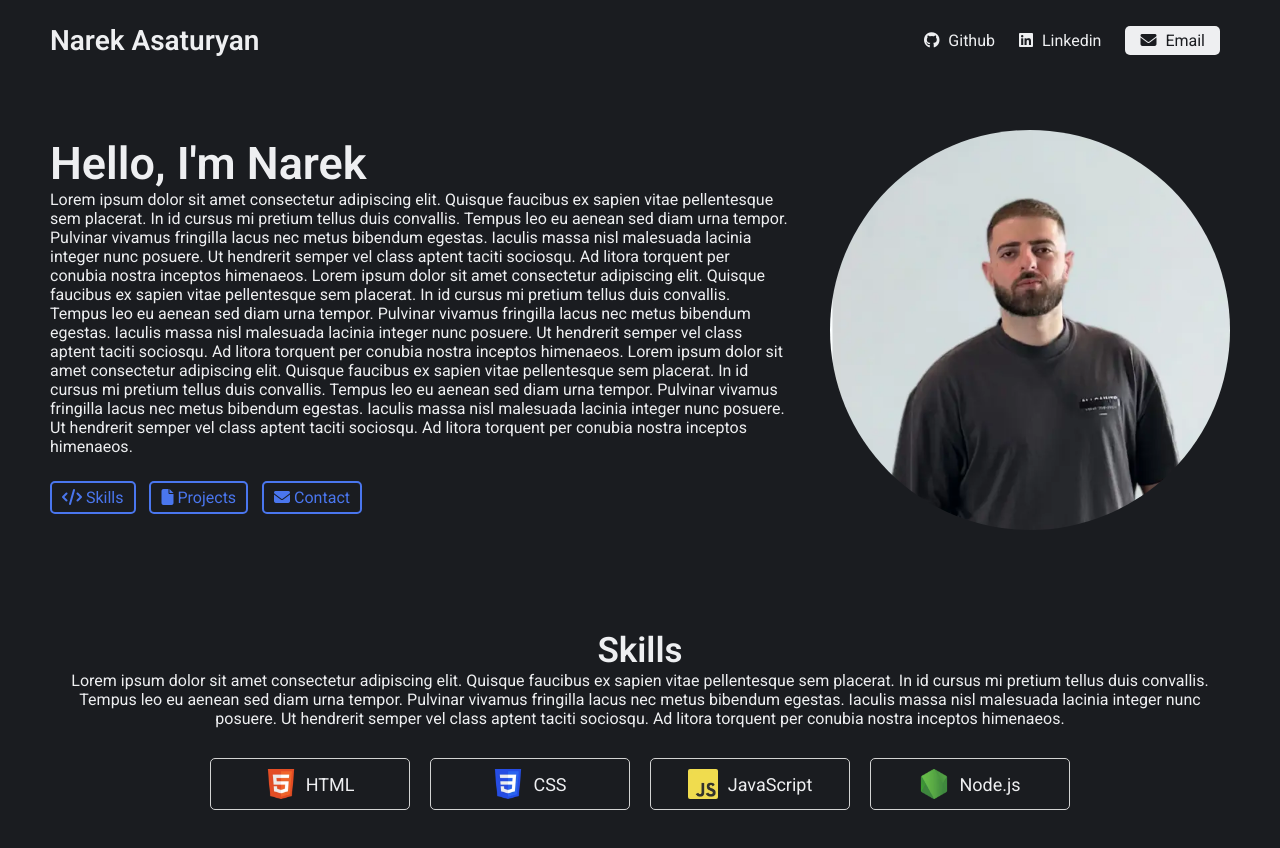
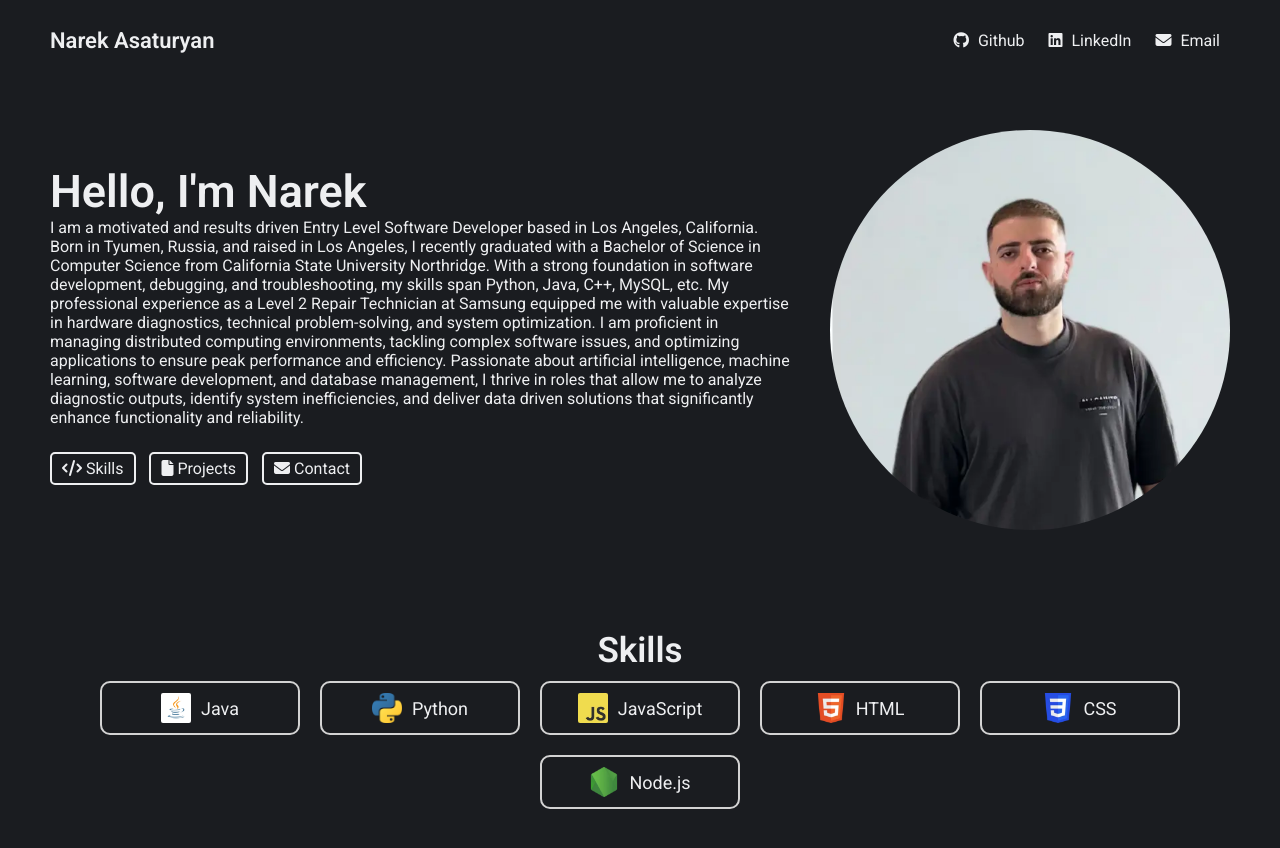
Before and after one commit to Narek-asa/Portfolio, a plain HTML site: page index.html in a window 1280 px wide. Drawn offline with Linux system fonts and the light colour scheme.

Commit message:
Updated final layout

```diff
--- a/index.html
+++ b/index.html
@@ -34,10 +34,11 @@
       <a href="https://www.linkedin.com/in/narek-a-1b531410a/" target="_blank" rel="noopener
          noreferrer">
         <i class="fa-brands fa-linkedin"></i>
-        <span>Linkedin</span>
+        <span>LinkedIn</span>
       </a>
 
-      <a href="mailto:narek.asaturyan98@gmail.com">
+      <a href="mailto:narek.asaturyan98@gmail.com" target="_blank" rel="noopener
+         noreferrer">
         <i class="fa-solid fa-envelope"></i>
         <span>Email</span>
       </a>
@@ -49,27 +50,23 @@
     <section class="hero-section">
       <div class="text">
         <h2>Hello, I'm Narek</h2>
-        <p>Lorem ipsum dolor sit amet consectetur adipiscing elit.
-          Quisque faucibus ex sapien vitae pellentesque sem placerat.
-          In id cursus mi pretium tellus duis convallis. Tempus leo eu
-          aenean sed diam urna tempor. Pulvinar vivamus fringilla lacus
-          nec metus bibendum egestas. Iaculis massa nisl malesuada lacinia
-          integer nunc posuere. Ut hendrerit semper vel class aptent taciti
-          sociosqu. Ad litora torquent per conubia nostra inceptos himenaeos.
-          Lorem ipsum dolor sit amet consectetur adipiscing elit.
-          Quisque faucibus ex sapien vitae pellentesque sem placerat. In id
-          cursus mi pretium tellus duis convallis. Tempus leo eu aenean sed
-          diam urna tempor. Pulvinar vivamus fringilla lacus nec metus bibendum
-          egestas. Iaculis massa nisl malesuada lacinia integer nunc posuere.
-          Ut hendrerit semper vel class aptent taciti sociosqu. Ad litora
-          torquent per conubia nostra inceptos himenaeos.
-          Lorem ipsum dolor sit amet consectetur adipiscing elit. Quisque
-          faucibus ex sapien vitae pellentesque sem placerat. In id cursus
-          mi pretium tellus duis convallis. Tempus leo eu aenean sed diam
-          urna tempor. Pulvinar vivamus fringilla lacus nec metus bibendum
-          egestas. Iaculis massa nisl malesuada lacinia integer nunc posuere.
-          Ut hendrerit semper vel class aptent taciti sociosqu. Ad litora
-          torquent per conubia nostra inceptos himenaeos.</p>
+        <p>I am a motivated and results driven Entry Level Software Developer
+          based in Los Angeles, California. Born in Tyumen, Russia, and raised
+          in Los Angeles, I recently graduated with a Bachelor of Science in
+          Computer Science from California State University Northridge.
+
+          With a strong foundation in software development, debugging, and
+          troubleshooting, my skills span Python, Java, C++, MySQL, etc.
+          My professional experience as a Level 2 Repair Technician at Samsung
+          equipped me with valuable expertise in hardware diagnostics, technical
+          problem-solving, and system optimization. I am proficient in managing
+          distributed computing environments, tackling complex software issues,
+          and optimizing applications to ensure peak performance and efficiency.
+
+          Passionate about artificial intelligence, machine learning, software
+          development, and database management, I thrive in roles that allow me
+          to analyze diagnostic outputs, identify system inefficiencies, and deliver
+          data driven solutions that significantly enhance functionality and reliability.</p>
 
         <div class="links">
           <a href="#skills">
@@ -97,17 +94,23 @@
     <!-- SECTION 2: Skills -->
     <section id="skills" class="skills-section">
       <h2>Skills</h2>
-      <div class="text">
-        Lorem ipsum dolor sit amet consectetur adipiscing elit.
-        Quisque faucibus ex sapien vitae pellentesque sem placerat.
-        In id cursus mi pretium tellus duis convallis. Tempus leo eu
-        aenean sed diam urna tempor. Pulvinar vivamus fringilla lacus
-        nec metus bibendum egestas. Iaculis massa nisl malesuada lacinia
-        integer nunc posuere. Ut hendrerit semper vel class aptent taciti
-        sociosqu. Ad litora torquent per conubia nostra inceptos himenaeos.
-      </div>
 
       <div class="cells">
+        <div class="cell">
+          <img src="img/java.webp" alt="java logo">
+          <span>Java</span>
+        </div>
+
+        <div class="cell">
+          <img src="img/python.256x254.png" alt="python logo">
+          <span>Python</span>
+        </div>
+
+        <div class="cell">
+          <img src="img/javascript-logo.webp" alt="javascript logo">
+          <span>JavaScript</span>
+        </div>
+
         <div class="cell">
           <img src="img/html-logo.webp" alt="html logo">
           <span>HTML</span>
@@ -116,11 +119,6 @@
         <div class="cell">
           <img src="img/css-logo.webp" alt="css logo">
           <span>CSS</span>
-        </div>
-
-        <div class="cell">
-          <img src="img/javascript-logo.webp" alt="javascript logo">
-          <span>JavaScript</span>
         </div>
 
         <div class="cell">
--- a/style.css
+++ b/style.css
@@ -1,6 +1,7 @@
 :root {
   --text-color: #eeeff1;
-  --link-color: #4a76ee;
+  --link-color: #eeeff1;
+  --hover-color: #4a76ee;
   --background-color: #1a1c20;
 }
 
@@ -35,7 +36,7 @@ nav {
 
 nav .left a{
   color: var(--text-color);
-  font-size: 28px;
+  font-size: 22px;
   font-weight: 600;
 }
 
@@ -44,11 +45,8 @@ nav .right a {
   margin: 0 10px;
 }
 
-nav .right a:last-child {
-  color: var(--background-color);
-  background-color: var(--text-color);
-  padding: 5px 15px;
-  border-radius: 5px;
+nav .right a:hover {
+  color: var(--hover-color);
 }
 
 nav .right a span {
@@ -91,8 +89,8 @@ nav .right a span {
 }
 
 .hero-section .text .links a:hover {
-  color: var(--text-color);
-  border: 2px solid var(--text-color);
+  color: var(--hover-color);
+  border: 2px solid var(--hover-color);
 }
 
 .hero-section .headshot {
@@ -140,8 +138,8 @@ nav .right a span {
   width: 200px;
   padding: 10px 20px;
   margin: 10px;
-  border: 1.5px solid #d3d3d3;
-  border-radius: 5px;
+  border: 2px solid #d3d3d3;
+  border-radius: 10px;
 
 }
 .skills-section .cells .cell img {
@@ -154,6 +152,68 @@ nav .right a span {
 .skills-section .cells .cell span {
   font-size: 18px;
   color: var(--text-color);
+}
+
+/* LARGE-SCREEN OPTIMIZATIONS (width ≥ 1920px) */
+@media (min-width: 1920px) {
+  /* NAVBAR */
+  nav {
+    padding: 0 100px;
+    height: 90px;
+  }
+  nav .left a {
+    font-size: 32px;
+  }
+  nav .right a {
+    gap: 10px;
+    font-size: 18px;
+  }
+
+  /* HERO SECTION */
+  .hero-section {
+    padding: 0 100px;
+    margin: 80px 0;
+    gap: 60px;
+  }
+  .hero-section .text h2 {
+    font-size: 50px;
+  }
+  .hero-section .text p {
+    font-size: 25px;
+  }
+  .hero-section .text .links {
+    margin-top: 60px;
+  }
+  .hero-section .text .links a {
+    padding: 8px 15px;
+  }
+  .hero-section .headshot img {
+    width: 500px;
+  }
+
+  /* SKILLS SECTION */
+  .skills-section {
+    padding: 0 100px;
+    margin-bottom: 120px;
+  }
+  .skills-section h2 {
+    font-size: 40px;
+  }
+  .skills-section .text {
+    font-size: 20px;
+  }
+  .skills-section .cells .cell {
+    width: 250px;
+    padding: 15px 30px;
+    gap: 15px;
+  }
+  .skills-section .cells .cell img {
+    width: 40px;
+    height: 40px;
+  }
+  .skills-section .cells .cell span {
+    font-size: 20px;
+  }
 }
 
 @media (max-width: 850px) {
```
Also changed, not shown: img/c-sharp-c.webp (added), img/c.webp (added), img/java.webp (added), img/mysql-original-wordmark.webp (added), img/python.256x254.png (added), img/python.webp (added).
